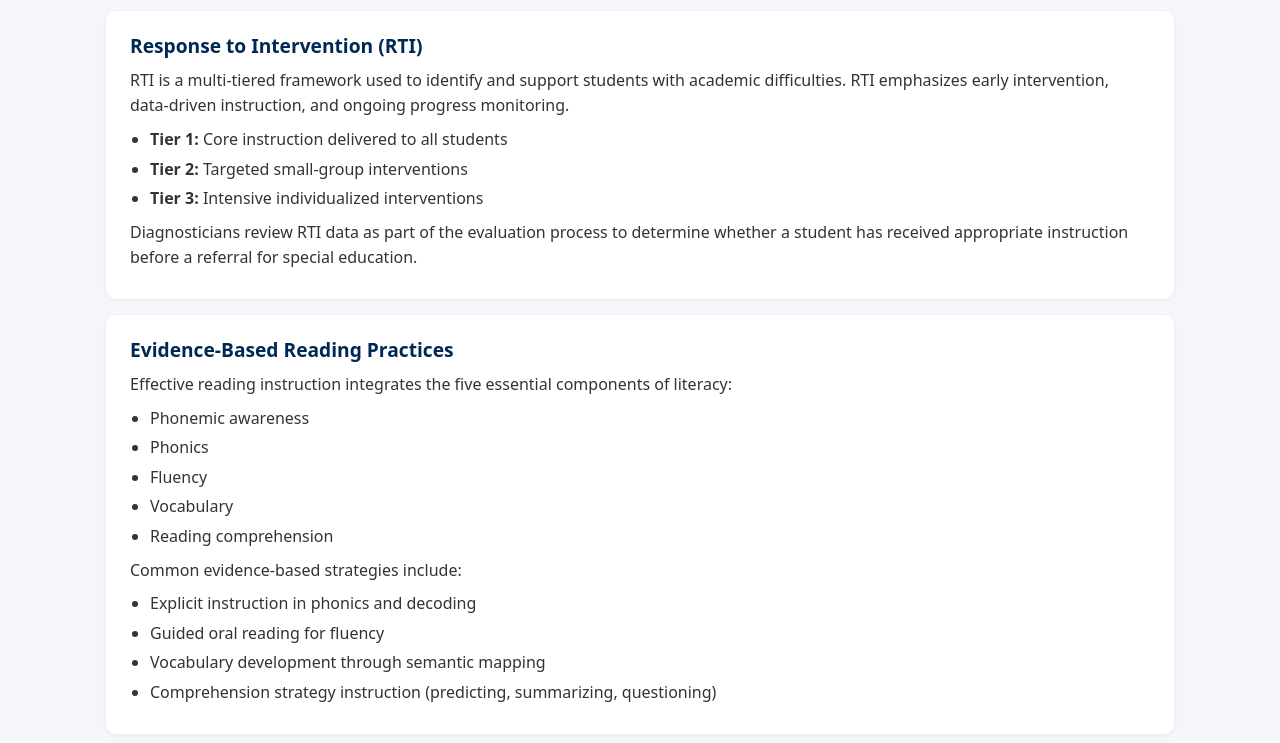
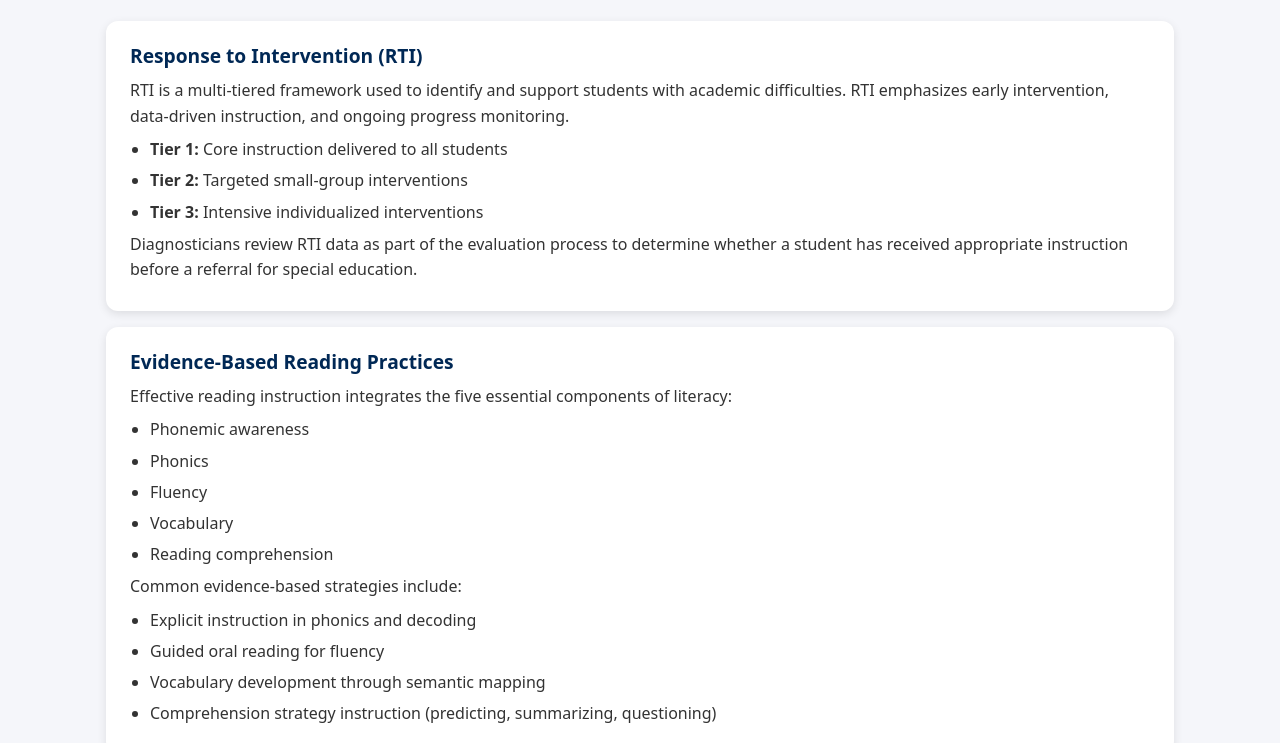
Before and after one commit to cloudycb-dev/claudia-portfolio, a plain HTML site: page academic-methodology.html in a window 1280 px wide. Shown: the part 352-1095 px from the top of the page. Drawn offline with Linux system fonts and the light colour scheme.

Commit message:
academic-methodology.html

```diff
--- a/academic-methodology.html
+++ b/academic-methodology.html
@@ -5,6 +5,8 @@
   <meta name="viewport" content="width=device-width, initial-scale=1.0" />
   <title>Academic Methodology | Claudia S. Villalobos</title>
   <link rel="stylesheet" href="styles.css" />
+  <link rel="stylesheet" href="enhancements.css" />
+
 </head>
 <body>
 
```
